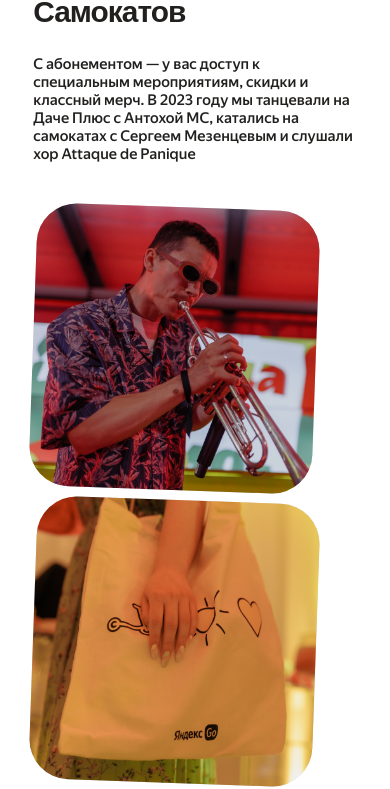
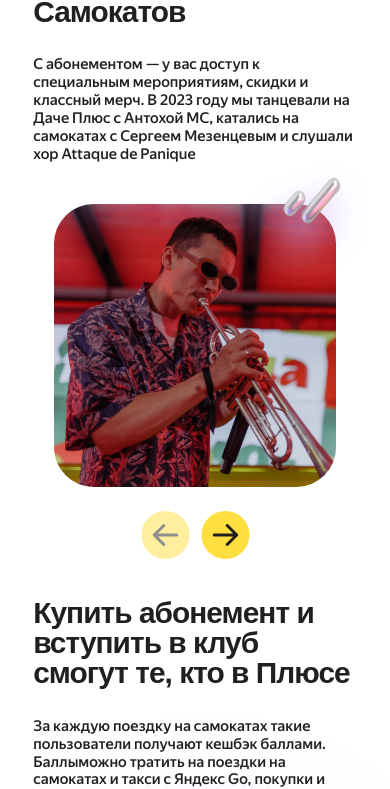
Before and after one commit to domster704/yandex-testTask-react, a React app: page / in a window 390 px wide. Shown: the part 1371-2160 px from the top of the page. Built offline with nearby package versions, Linux system fonts and the light colour scheme; the HTML template or start-up script is replaced by a standard one.

Commit message:
finally make mobile ver

```diff
--- a/src/components/Exclusive/Exclusive.jsx
+++ b/src/components/Exclusive/Exclusive.jsx
@@ -1,4 +1,4 @@
-import React from 'react';
+import React, {useState} from 'react';
 import s from "./Exclusive.module.css"
 
 import Caption from "../UIElements/Caption/Caption";
@@ -17,8 +17,30 @@ import margin from '../../style/margin.module.css'
 
 import PhotoCardExtra from "./PhotoCardExtra/PhotoCardExtra";
 import YandexText from "../UIElements/YandexText/YandexText";
+import YandexArrowButton from "./YandexArrowButton/YandexArrowButton";
 
 const Exclusive = () => {
+    let [active, setActive] = useState([1, 0, 0, 0]);
+
+    const handlerClickNext = () => {
+        let copyActive = [0, 0, 0, 0];
+        copyActive[active.indexOf(1) + 1] = 1;
+        setActive(copyActive);
+    }
+
+    const handlerClickBack = () => {
+        let copyActive = [0, 0, 0, 0];
+        copyActive[active.indexOf(1) - 1] = 1;
+        setActive(copyActive);
+    }
+
+    let clip = <PhotoCardExtra imgSrc={clipImg}
+                               right={-4}
+                               top={-6.5}
+                               shadowColor={"#C1A4FF"}
+                               width={14}
+                               height={14 * 696 / 598}/>
+
     return (
         <div className={margin.mainBlockMarginBottom}>
             <Caption>Эксклюзивный доступ к событиям Самокатов</Caption>
@@ -29,7 +51,7 @@ const Exclusive = () => {
                     Attaque de Panique</YandexText>
             </div>
 
-            <div className={s.cardTable}>
+            <div className={s.cardTable + " " + s.desk}>
                 <div className={s.col + " " + s.col1}>
                     <PhotoCard imgSrc={imgExclusive1}>
                         <PhotoCardExtra imgSrc={geoImg}
@@ -60,6 +82,38 @@ const Exclusive = () => {
                     </PhotoCard>
                 </div>
             </div>
+            <div className={s.mob}>
+                <div className={s.slider}>
+                    <div className={s.sliderImgBlock}>
+                        <div className={s.imgSlider + " " + (active[0] === 1 ? s.active : "")}>
+                            <PhotoCard imgSrc={imgExclusive1} rot={false}>
+                                {clip}
+                            </PhotoCard>
+                        </div>
+                        <div className={s.imgSlider + " " + (active[1] === 1 ? s.active : "")}>
+                            <PhotoCard imgSrc={imgExclusive2} rot={false}>
+                                {clip}
+                            </PhotoCard>
+                        </div>
+                        <div className={s.imgSlider + " " + (active[2] === 1 ? s.active : "")}>
+                            <PhotoCard imgSrc={imgExclusive3} rot={false}>
+                                {clip}
+                            </PhotoCard>
+                        </div>
+                        <div className={s.imgSlider + " " + (active[3] === 1 ? s.active : "")}>
+                            <PhotoCard imgSrc={imgExclusive4} rot={false}>
+                                {clip}
+                            </PhotoCard>
+                        </div>
+                    </div>
+                    <div className={s.arrows}>
+                        <YandexArrowButton direction={"left"} index={active.indexOf(1)} count={active.length}
+                                           handler={handlerClickBack}/>
+                        <YandexArrowButton direction={"right"} index={active.indexOf(1)} count={active.length}
+                                           handler={handlerClickNext}/>
+                    </div>
+                </div>
+            </div>
         </div>
     );
 };
--- a/src/components/Exclusive/Exclusive.module.css
+++ b/src/components/Exclusive/Exclusive.module.css
@@ -25,16 +25,65 @@
     transform: translateY(calc(calc(-13.1875rem * 0.5 + -13.1875vw * 0.5) + calc(4.32rem * 0.5 + 4.32vw * 0.5)));
 }
 
+.mob {
+    display: none;
+}
+
+.desk {
+    display: flex;
+}
+
+.arrows {
+    width: 100%;
+    display: flex;
+    flex-direction: row;
+    align-items: center;
+    justify-content: center;
+    gap: 0.75rem;
+}
+
+.slider {
+    width: 100%;
+    display: inline-flex;
+    flex-direction: column;
+    align-items: center;
+    gap: 1.5rem;
+    margin-top: calc(4rem * 0.5 + 4vw * 0.5);
+}
+
+.imgSlider {
+    display: none;
+    margin: 0 auto;
+}
+
+.active {
+    display: block;
+}
+
+.sliderImgBlock {
+    display: flex;
+    justify-content: center;
+    align-items: center;
+}
+
 @media (max-width: 770px) {
     .cardTable {
         flex-direction: column;
     }
 
     .col2 {
-        transform: none;
+        transform: unset;
     }
 
     .textBlock {
         width: unset;
     }
+
+    .mob {
+        display: block;
+    }
+
+    .desk {
+        display: none;
+    }
 }
--- a/src/components/Exclusive/PhotoCard/PhotoCard.jsx
+++ b/src/components/Exclusive/PhotoCard/PhotoCard.jsx
@@ -1,9 +1,9 @@
 import React from 'react';
 import s from "./PhotoCard.module.css"
 
-const PhotoCard = ({imgSrc, children}) => {
+const PhotoCard = ({imgSrc, children, rot}) => {
     return (
-        <div className={s.cardBlock}>
+        <div className={s.cardBlock + " " + (rot || rot === undefined ? s.rot : "")}>
             <div className={s.card}>
                 <img className={s.img} src={imgSrc} alt=""/>
             </div>
--- a/src/components/Exclusive/PhotoCard/PhotoCard.module.css
+++ b/src/components/Exclusive/PhotoCard/PhotoCard.module.css
@@ -10,8 +10,12 @@
     background: #DEDEDE;
 
     overflow: hidden;
+}
+
+.rot {
     transform: rotate(2deg);
 }
+
 
 .img {
     transform: rotate(-2deg);
--- a/src/components/Exclusive/PhotoCardExtra/PhotoCardExtra.module.css
+++ b/src/components/Exclusive/PhotoCardExtra/PhotoCardExtra.module.css
@@ -2,8 +2,8 @@
     position: absolute;
 }
 
-@media (max-width: 865px) {
-    .card {
-        display: none;
-    }
-}
+/*@media (max-width: 865px) {*/
+/*    .card {*/
+/*        display: none;*/
+/*    }*/
+/*}*/
--- /dev/null
+++ b/src/components/Exclusive/YandexArrowButton/YandexArrowButton.jsx
@@ -0,0 +1,24 @@
+import React from 'react';
+import s from "./YandexArrowButton.module.css"
+
+import next from '../../../res/image/next.svg';
+import back from '../../../res/image/back.svg';
+
+const YandexArrowButton = ({handler, index, direction, count}) => {
+    let svg = direction === 'left' ? back : next;
+    let opacity = 1;
+
+    if (direction === 'left' && index === 0 || direction === 'right' && index === count - 1) {
+        opacity = 0.5;
+    }
+
+    return (
+        <div onClick={opacity === 1 ? handler : null} className={s.block} style={{
+            opacity: opacity
+        }}>
+            <img src={svg} alt=""/>
+        </div>
+    );
+};
+
+export default YandexArrowButton;
--- /dev/null
+++ b/src/components/Exclusive/YandexArrowButton/YandexArrowButton.module.css
@@ -0,0 +1,8 @@
+.block {
+    width: 3rem;
+    height: 3rem;
+}
+
+.block:hover {
+    cursor: pointer;
+}
```
Also changed, not shown: src/res/image/back.svg (added), src/res/image/next.svg (added).
